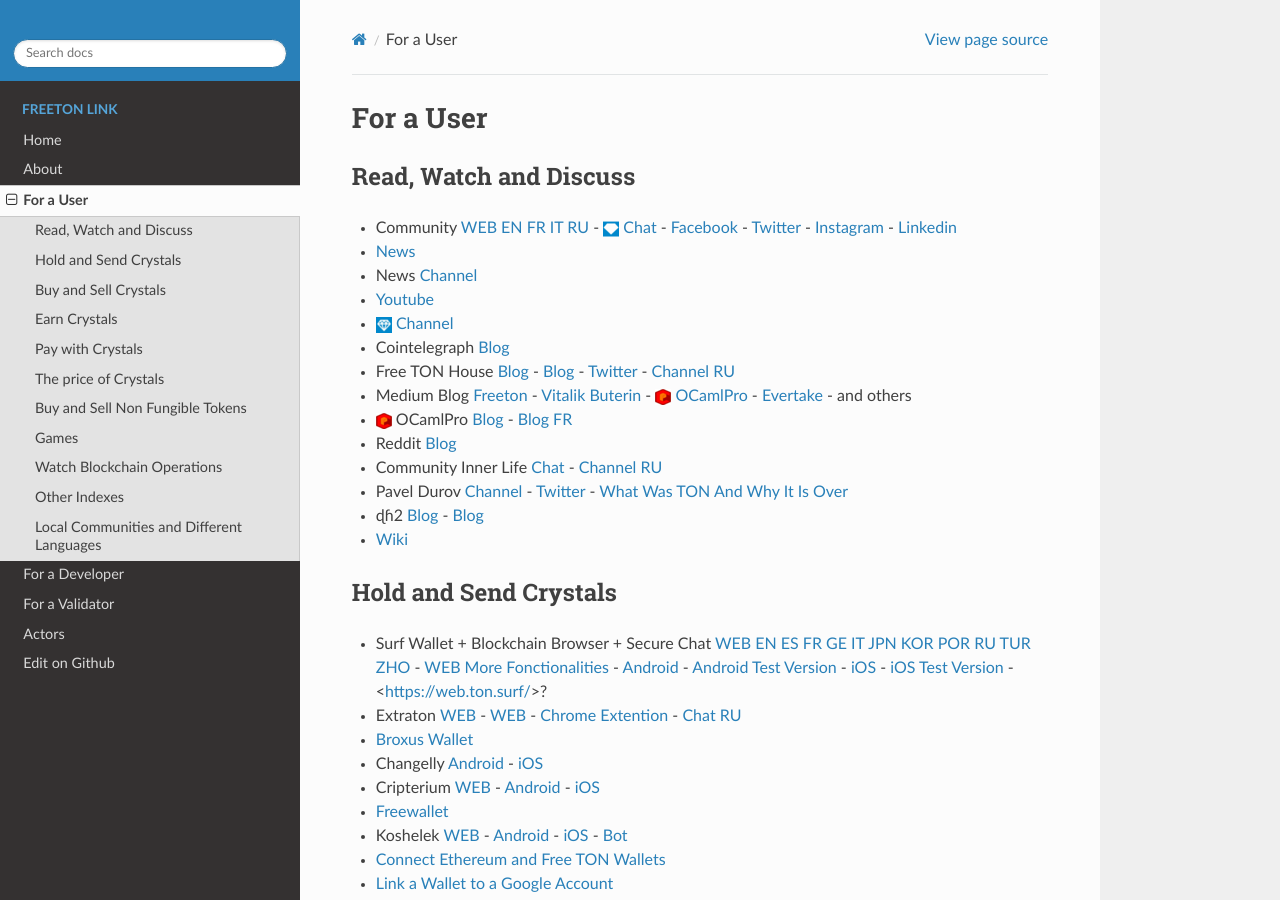
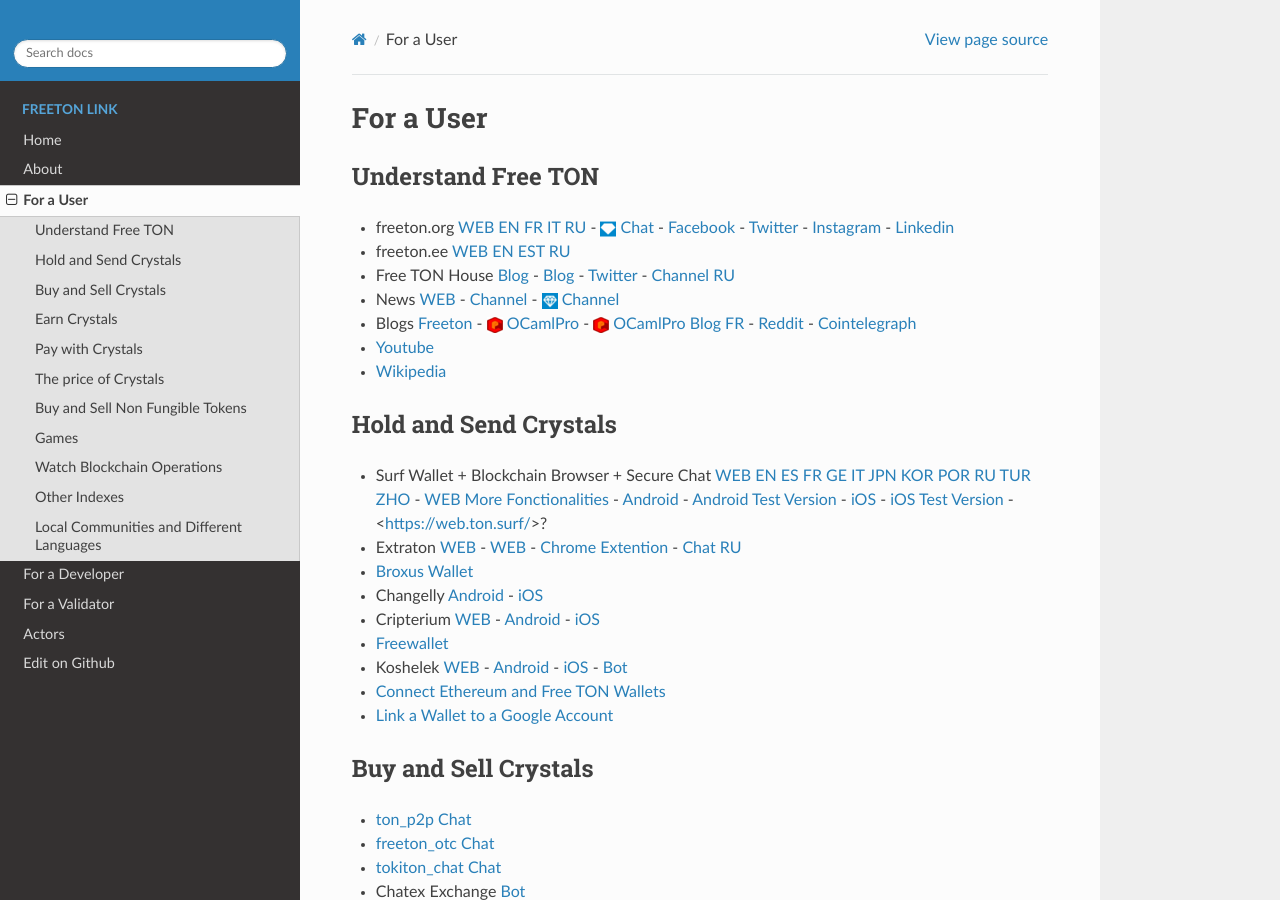
Before and after one commit to OCamlPro/www.freeton.link, a Sphinx documentation site: the page built from sphinx/user.rst, in a window 1280 px wide and 900 px high. Built offline with Sphinx 7.4.7 and the Read the Docs theme 2.0.0, drawn with Linux system fonts in a browser that asks for light colours; the version number could not be read and is left out; some of the changed text lies outside the part shown.

Commit message:
petits changements

```diff
--- a/sphinx/user.rst
+++ b/sphinx/user.rst
@@ -1,22 +1,15 @@
 For a User
 ==========
 
-Read, Watch and Discuss
-~~~~~~~~~~~~~~~~~~~~~~~
-* Community `WEB EN FR IT RU <https://freeton.org/>`_ - |toncrystal.ico| `Chat <https://t.me/toncrystal>`_ - `Facebook <https://www.facebook.com/CommunityTon>`_ - `Twitter <https://twitter.com/CommunityTon>`_ - `Instagram <https://www.instagram.com/communityton/>`_ - `Linkedin <https://www.linkedin.com/in/free-ton/>`_
-* `News <https://ton-news.com/>`_
-* News `Channel <https://t.me/TON_Journal_TM>`_
+Understand Free TON
+~~~~~~~~~~~~~~~~~~~
+* freeton.org `WEB EN FR IT RU <https://freeton.org/>`_ - |toncrystal.ico| `Chat <https://t.me/toncrystal>`_ - `Facebook <https://www.facebook.com/CommunityTon>`_ - `Twitter <https://twitter.com/CommunityTon>`_ - `Instagram <https://www.instagram.com/communityton/>`_ - `Linkedin <https://www.linkedin.com/in/free-ton/>`_
+* freeton.ee `WEB EN EST RU <http://freeton.ee/eng>`_
+* Free TON House `Blog <https://freeton.house/>`_ - `Blog <https://toncrystal.today/>`_ - `Twitter <https://twitter.com/FreetonH>`_ - `Channel RU <https://t.me/fth_ru>`_
+* News `WEB <https://ton-news.com/>`_ - `Channel <https://t.me/TON_Journal_TM>`_ - |FreeTonNews.ico| `Channel <https://t.me/ton_crystal_news>`_
+* Blogs `Freeton <https://medium.com/freeton>`_ - |ocamlpro.ico| `OCamlPro <https://medium.com/ocamlpro-blockchain-fr>`_ - |ocamlpro.ico| `OCamlPro Blog FR <https://forum.freeton.org/t/articles-de-blog-en-francais-sur-freeton/11233>`_ - `Reddit <https://www.reddit.com/r/TONCRYSTAL/>`_ -  `Cointelegraph <https://cointelegraph.com/>`_
 * `Youtube <https://www.youtube.com/c/FreeTON_official/featured>`_
-* |FreeTonNews.ico| `Channel <https://t.me/ton_crystal_news>`_
-* Cointelegraph `Blog <https://cointelegraph.com/>`_
-* Free TON House `Blog <https://freeton.house/>`_ - `Blog <https://toncrystal.today/>`_ - `Twitter <https://twitter.com/FreetonH>`_ - `Channel RU <https://t.me/fth_ru>`_
-* Medium Blog `Freeton <https://medium.com/freeton>`_ - `Vitalik Buterin <https://medium.com/@VitalikButerin>`_ - |ocamlpro.ico| `OCamlPro <https://medium.com/ocamlpro-blockchain-fr>`_ - `Evertake <https://medium.com/everstake/what-is-free-ton-and-how-ton-blockchain-benefits-a-wide-range-of-industries-from-serving-81f0ddfbfd61>`_ - and others
-* |ocamlpro.ico| OCamlPro `Blog <https://medium.com/ocamlpro-blockchain-fr>`_ - `Blog FR <https://forum.freeton.org/t/articles-de-blog-en-francais-sur-freeton/11233>`_
-* Reddit `Blog <https://www.reddit.com/r/TONCRYSTAL/>`_
-* Community Inner Life `Chat <https://t.me/joinchat/UlCYzgUx8XcYqW-W>`_ - `Channel RU <https://t.me/movetheopennetwork>`_
-* Pavel Durov `Channel <https://t.me/durov>`_ - `Twitter <https://twitter.com/durov>`_ - `What Was TON And Why It Is Over <https://telegra.ph/What-Was-TON-And-Why-It-Is-Over-05-12>`_
-* ɖɦ2 `Blog <https://hackmd.io/KdvOCkZPQ-O3wPq8a5SUOg?view>`_ - `Blog <https://hackmd.io/PuNAVksrRTus-QNbKrzbMQ?view>`_
-* `Wiki <https://en.freeton.wiki/Free_TON_Wiki>`_
+* `Wikipedia <https://en.freeton.wiki/Free_TON_Wiki>`_
 
 Hold and Send Crystals
 ~~~~~~~~~~~~~~~~~~~~~~
@@ -117,7 +110,6 @@
 * Canadian Community `Chat <https://t.me/ton_canada>`_
 * Chinese Community `Chat ZHO <https://t.me/freeton_china>`_
 * Ecuador Community `Chat <https://t.me/ton_ecuador>`_
-* Estonian Community `WEB EN EST RU <http://freeton.ee/eng>`_
 * French Community `Chat <https://t.me/gramfr>`_
 * German Community `Chat GE <https://t.me/ton_de>`_
 * Greek Community `Chat <https://t.me/freetongreekcommunity>`_
```
Also changed, not shown: sphinx/actors.rst (+11 -1 lines).
